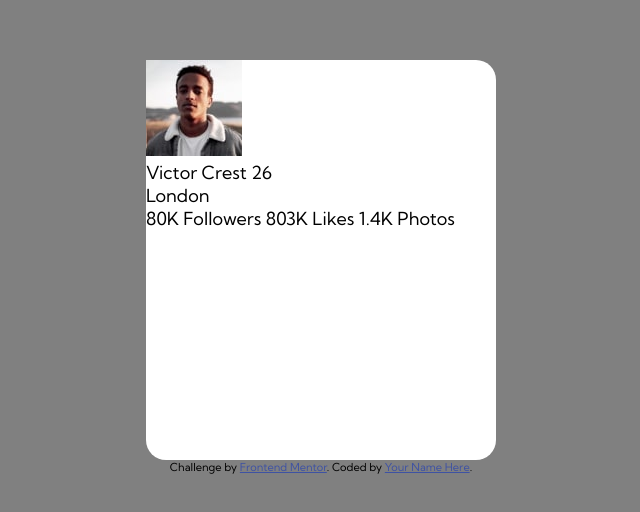
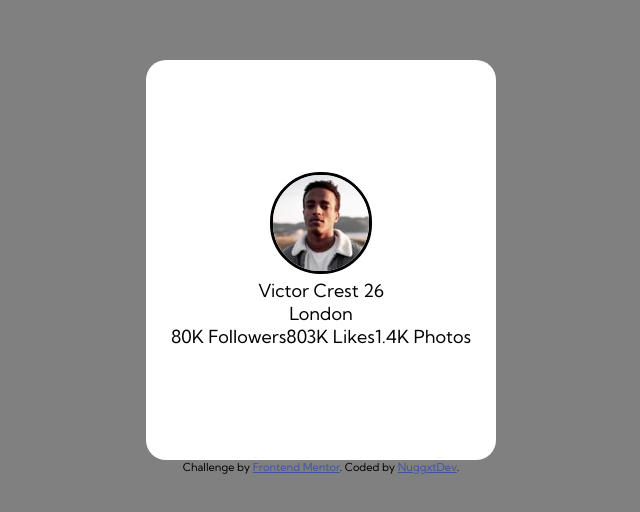
Before and after one commit to Nuggxt/Profile-card-component, a plain HTML site: page index.html in a window 1280 px wide. Shown: the part 158-670 px from the top of the page, without its empty margins (319-959 px from the left). Drawn offline with Linux system fonts and the light colour scheme.

Commit message:
content
Aligned the content of the card to the middle. Next will be the bg-img placment.

```diff
--- a/css/style.css
+++ b/css/style.css
@@ -16,12 +16,22 @@ body {
 }
 .wrapper {
     display: flex;
+    align-items: center;
+    justify-content: center;
     flex-direction: column;
     background-color: white;
     width: 350px;
     height: 400px;
     border-radius: 20px;
     align-content: center;
+}
+.stats {
+  display: flex;
+  flex-direction: row;
+}
+.pfp-img {
+  border-radius: 50px;
+  border: 3px solid black;
 }
 .attribution {
   font-size: 11px;
--- a/index.html
+++ b/index.html
@@ -33,13 +33,17 @@
         <span class="age">26</span>
       </div>
       <div class="location">London</div>
-      80K Followers 803K Likes 1.4K Photos
+      <div class="stats">
+          <div class="followers">80K Followers</div>
+          <div class="likes">803K Likes</div>
+          <div class="photos">1.4K Photos</div>
+      </div>
     </div>
     <div class="attribution">
       Challenge by
       <a href="https://www.frontendmentor.io?ref=challenge" target="_blank"
         >Frontend Mentor</a
-      >. Coded by <a href="#">Your Name Here</a>.
+      >. Coded by <a href="#">NuggxtDev</a>.
     </div>
   </body>
 </html>
```
